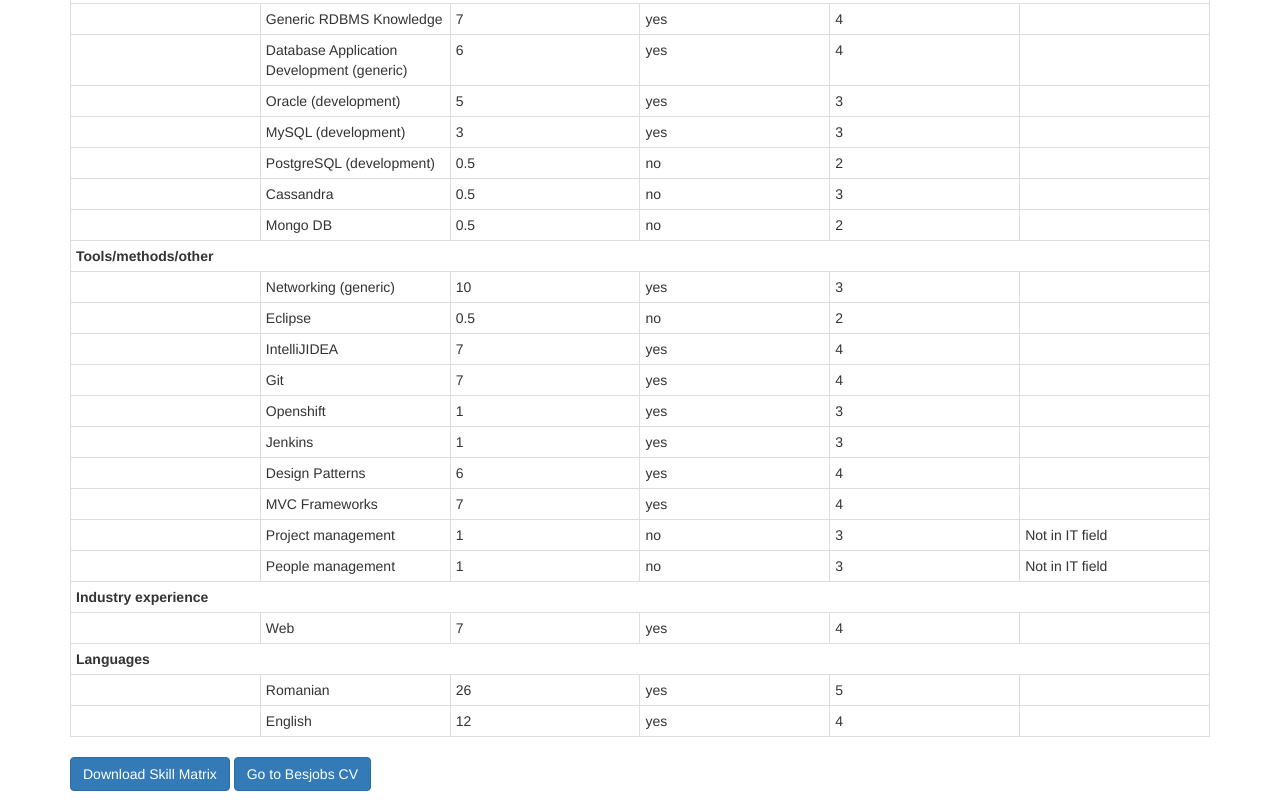
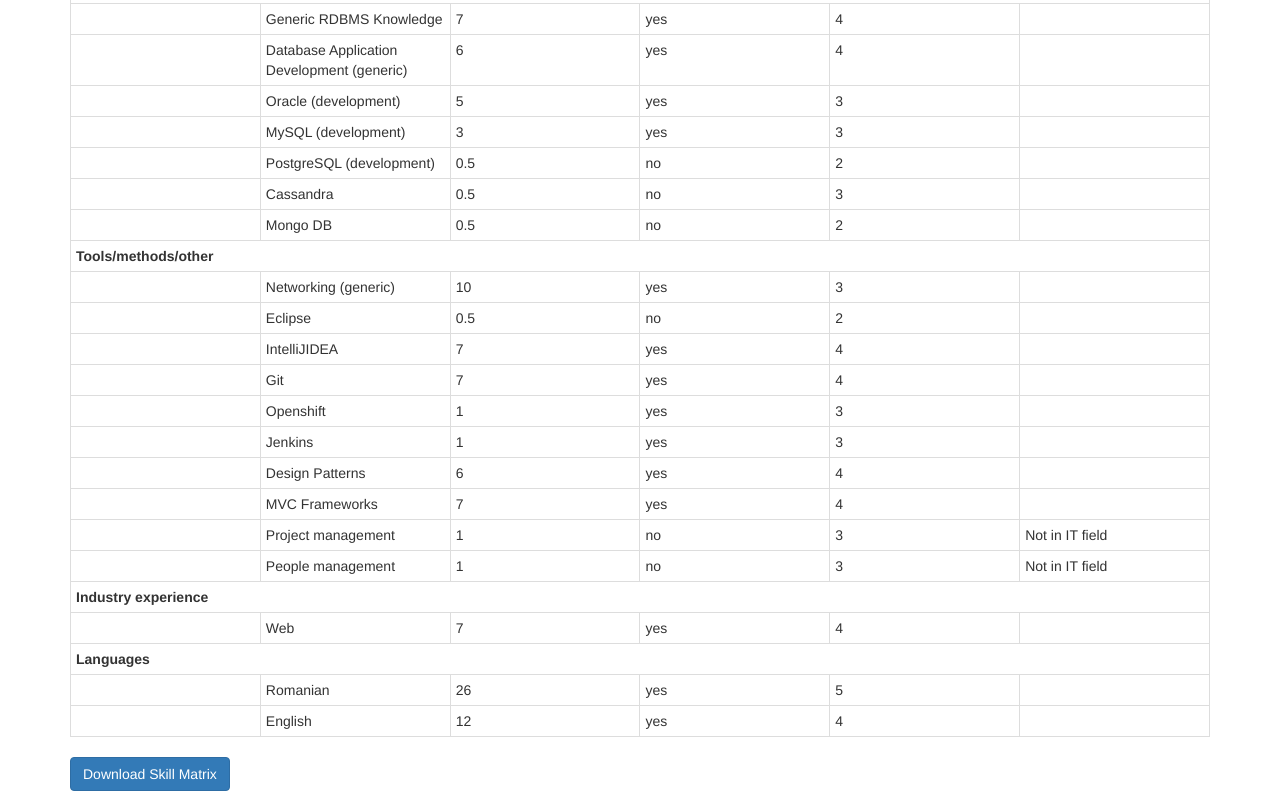
Before and after one commit to todo87/todo87.github.io, a plain HTML site: page index.html in a window 1280 px wide. Shown: the part 11135-11946 px from the top of the page. Drawn offline with Linux system fonts and the light colour scheme.

Commit message:
update CV 11.05.2026 - clean bestjobs.ro button

```diff
--- a/index.html
+++ b/index.html
@@ -175,7 +175,6 @@
     </table>
     <div class="div_bootom_space">
         <a href="skill_matrix/Skill_Matrix_Todoras_Stefan.doc" class="btn btn-primary">Download Skill Matrix</a>
-        <a href="http://www.bestjobs.ro/todoras.stefan" class="btn btn-primary" target="_blank">Go to Besjobs CV</a>
     </div>
 </div>
 </body>
```
